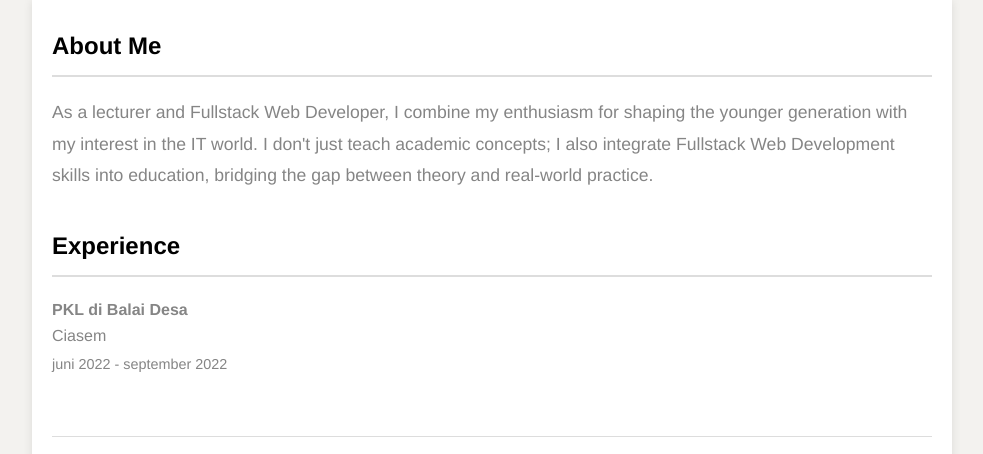
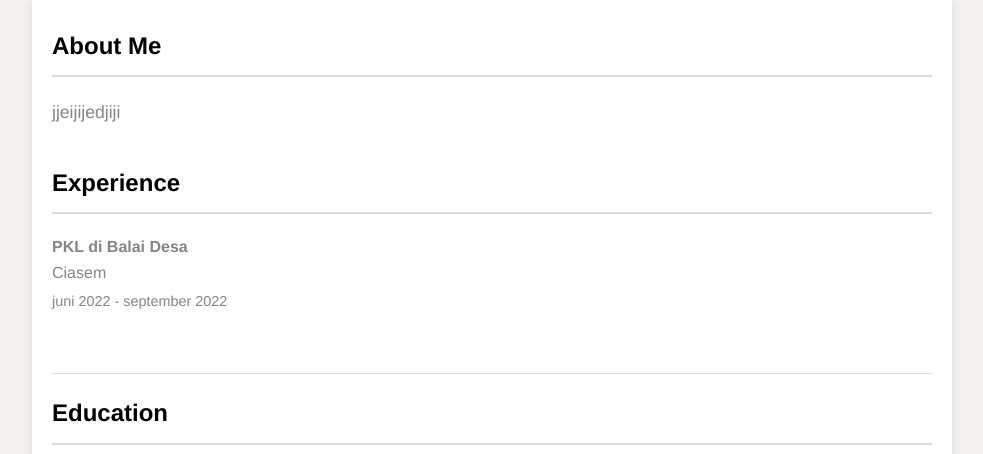
Before and after one commit to syandhilakarno/syandilakarno.github.io, a plain HTML site: page index.html in a window 1280 px wide. Shown: the part 343-797 px from the top of the page, without its empty margins (148-1131 px from the left). Drawn offline with Linux system fonts and the light colour scheme.

Commit message:
Update index.html

```diff
--- a/index.html
+++ b/index.html
@@ -20,11 +20,7 @@
       <section class="about-me">
         <h2 class="profile-section-title">About Me</h2>
         <p>
-            As a lecturer and Fullstack Web Developer, I combine my enthusiasm for
-            shaping the younger generation with my interest in the IT world. I
-            don't just teach academic concepts; I also integrate Fullstack Web
-            Development skills into education, bridging the gap between theory and
-            real-world practice.
+            jjeijijedjiji
           </p>
         </section>
         <!-- Experience Section -->
```
